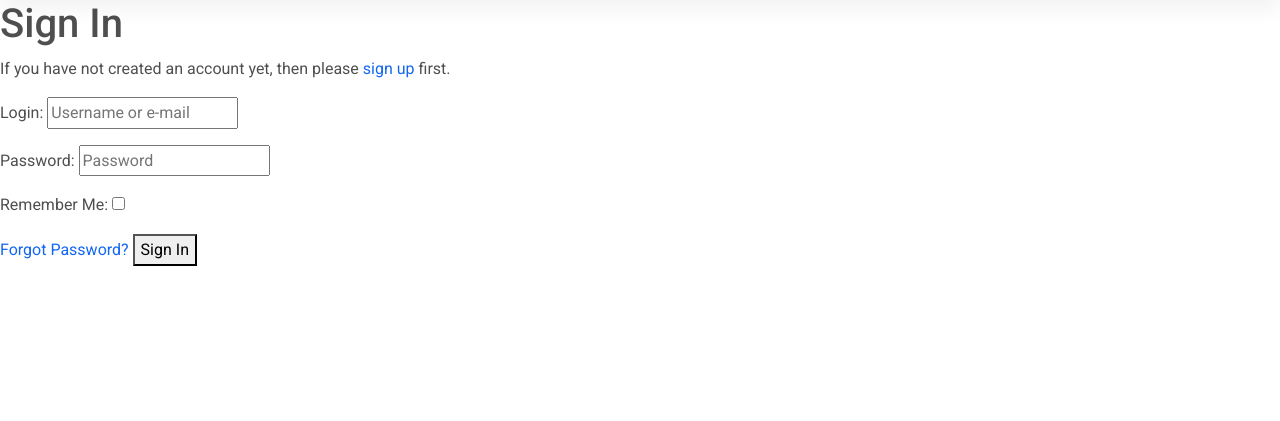
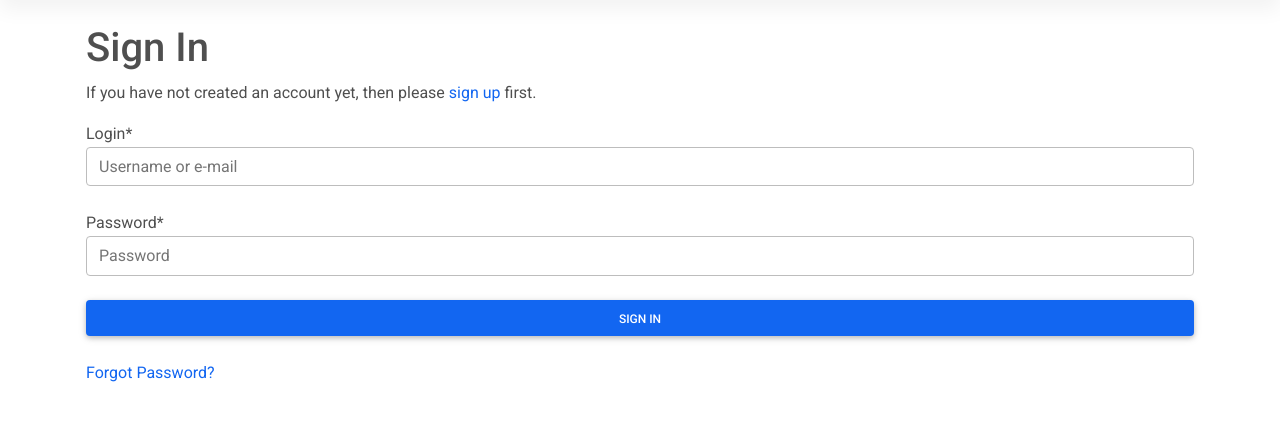
Before and after one commit to thehimel/django-multi-user-types, a Django app: page /accounts/login/ in a window 1280 px wide. Shown: the part 59-480 px from the top of the page. Run offline with Django 3.2, Linux system fonts and the light colour scheme; some libraries are stand-ins or nearby versions.

Commit message:
refactor: aullauth login

```diff
--- a/src/templates/account/login.html
+++ b/src/templates/account/login.html
@@ -1,11 +1,15 @@
 {% extends "account/base.html" %}
 
 {% load i18n %}
+{% load crispy_forms_tags %}
 {% load account socialaccount %}
 
 {% block head_title %}{% trans "Sign In" %}{% endblock %}
 
 {% block content %}
+<main>
+    <div class="container">
+        <section class="mt-4 mb-4">
 
             <h1>{% trans "Sign In" %}</h1>
 
@@ -30,17 +34,29 @@ for a {{ site_name }} account and sign in below:{% endblocktrans %}</p>
 
             {% else %}
             <p>{% blocktrans %}If you have not created an account yet, then please
-<a href="{{ signup_url }}">sign up</a> first.{% endblocktrans %}</p>
+                <a href="{{ signup_url }}">sign up</a> first.{% endblocktrans %}
+            </p>
             {% endif %}
 
-<form class="login" method="POST" action="{% url 'account_login' %}">
+            <form class="login" method="post" action="{% url 'account_login' %}">
                 {% csrf_token %}
-  {{ form.as_p }}
+                <div class="mb-4">{{ form.login|as_crispy_field }}</div>
+                <div class="mb-4">{{ form.password|as_crispy_field }}</div>
+
+                <!-- Redirect Field -->
                 {% if redirect_field_value %}
                 <input type="hidden" name="{{ redirect_field_name }}" value="{{ redirect_field_value }}" />
                 {% endif %}
-  <a class="button secondaryAction" href="{% url 'account_reset_password' %}">{% trans "Forgot Password?" %}</a>
-  <button class="primaryAction" type="submit">{% trans "Sign In" %}</button>
+
+                <!-- Submit button -->
+                <button type="submit" class="btn btn-primary btn-block mb-4">{% trans "Sign In" %}</button>
+
+                <a class="mb-4" href="{% url 'account_reset_password' %}">{% trans "Forgot Password?" %}</a>
+
             </form>
 
+        </section>
+    </div>
+</main>
+
 {% endblock %}
```
Also changed, not shown: src/templates/auth/signup.html (+8 -4 lines). Lines whose indentation alone changed are shown as unchanged.
